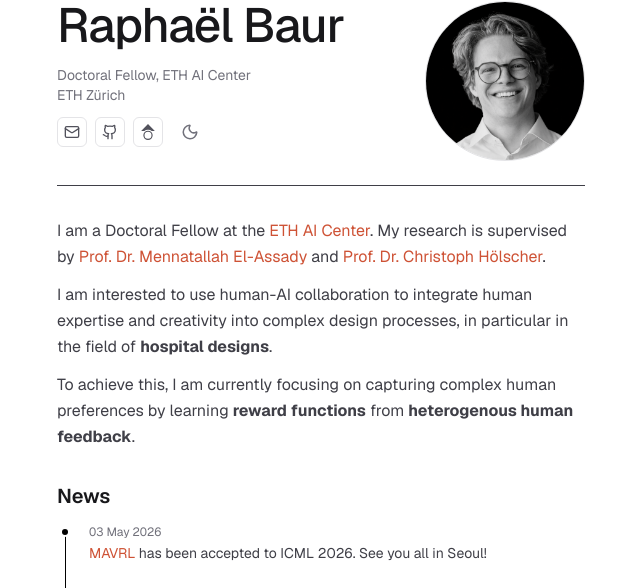
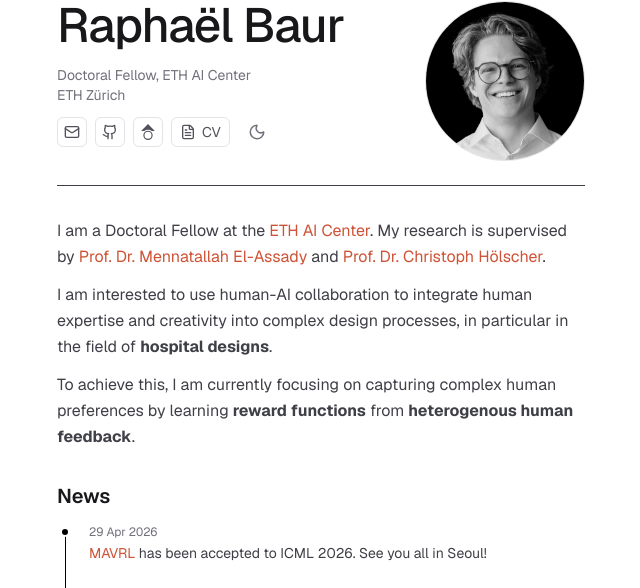
Before and after one commit to rabaur/personal-website, a Next.js app: page / in a window 1280 px wide. Shown: the part 88-676 px from the top of the page, without its empty margins (319-959 px from the left). Built offline with nearby package versions, Linux system fonts and the light colour scheme.

Commit message:
added latest cv

```diff
--- a/components/SocialLinks.tsx
+++ b/components/SocialLinks.tsx
@@ -1,4 +1,4 @@
-import { Mail, Github } from "lucide-react";
+import { Mail, Github, FileText } from "lucide-react";
 import { siteConfig } from "@/data/siteConfig";
 
 function GoogleScholarIcon({ size = 18 }: { size?: number }) {
@@ -19,6 +19,7 @@ const iconMap = {
   mail: Mail,
   github: Github,
   google_scholar: GoogleScholarIcon,
+  cv: FileText,
 } as const;
 
 export function SocialLinks({ className = "" }: { className?: string }) {
@@ -26,14 +27,34 @@ export function SocialLinks({ className = "" }: { className?: string }) {
     <div className={`flex items-center gap-2 ${className}`}>
       {siteConfig.socialLinks.map((link) => {
         const Icon = iconMap[link.platform];
+        const isExternal = link.platform !== "mail";
+        const baseClass =
+          "flex items-center rounded-md border border-zinc-200 dark:border-zinc-700 text-zinc-600 dark:text-zinc-400 hover:text-zinc-900 dark:hover:text-zinc-100 hover:border-zinc-400 dark:hover:border-zinc-500 transition-colors";
+
+        if (link.platform === "cv") {
+          return (
+            <a
+              key={link.platform}
+              href={link.url}
+              target="_blank"
+              rel="noopener noreferrer"
+              title={link.label}
+              className={`${baseClass} gap-1.5 px-2 py-1 text-sm`}
+            >
+              <Icon size={16} />
+              <span>{link.label}</span>
+            </a>
+          );
+        }
+
         return (
           <a
             key={link.platform}
             href={link.url}
-            target={link.platform === "mail" ? undefined : "_blank"}
-            rel={link.platform === "mail" ? undefined : "noopener noreferrer"}
+            target={isExternal ? "_blank" : undefined}
+            rel={isExternal ? "noopener noreferrer" : undefined}
             title={link.label}
-            className="p-1.5 rounded-md border border-zinc-200 dark:border-zinc-700 text-zinc-600 dark:text-zinc-400 hover:text-zinc-900 dark:hover:text-zinc-100 hover:border-zinc-400 dark:hover:border-zinc-500 transition-colors"
+            className={`${baseClass} p-1.5`}
           >
             <Icon size={16} />
           </a>
--- a/data/news.tsx
+++ b/data/news.tsx
@@ -7,7 +7,7 @@ export interface NewsItem {
 
 export const news: NewsItem[] = [
   {
-    date: "2026-05-03",
+    date: "2026-04-29",
     content: (
       <>
         <a href="https://arxiv.org/abs/2602.15206">MAVRL</a> has been accepted to ICML 2026. See you all in Seoul!
--- a/data/siteConfig.ts
+++ b/data/siteConfig.ts
@@ -23,6 +23,11 @@ export const siteConfig = {
       url: "https://scholar.google.com/citations?user=xQslnqwAAAAJ&hl=en",
       label: "Google Scholar",
     },
+    {
+      platform: "cv" as const,
+      url: "/raphael-baur-cv.pdf",
+      label: "CV",
+    },
   ],
 
   researchInterests: [
```
Also changed, not shown: 1 other file (tests, documents, lock files or other folders).
